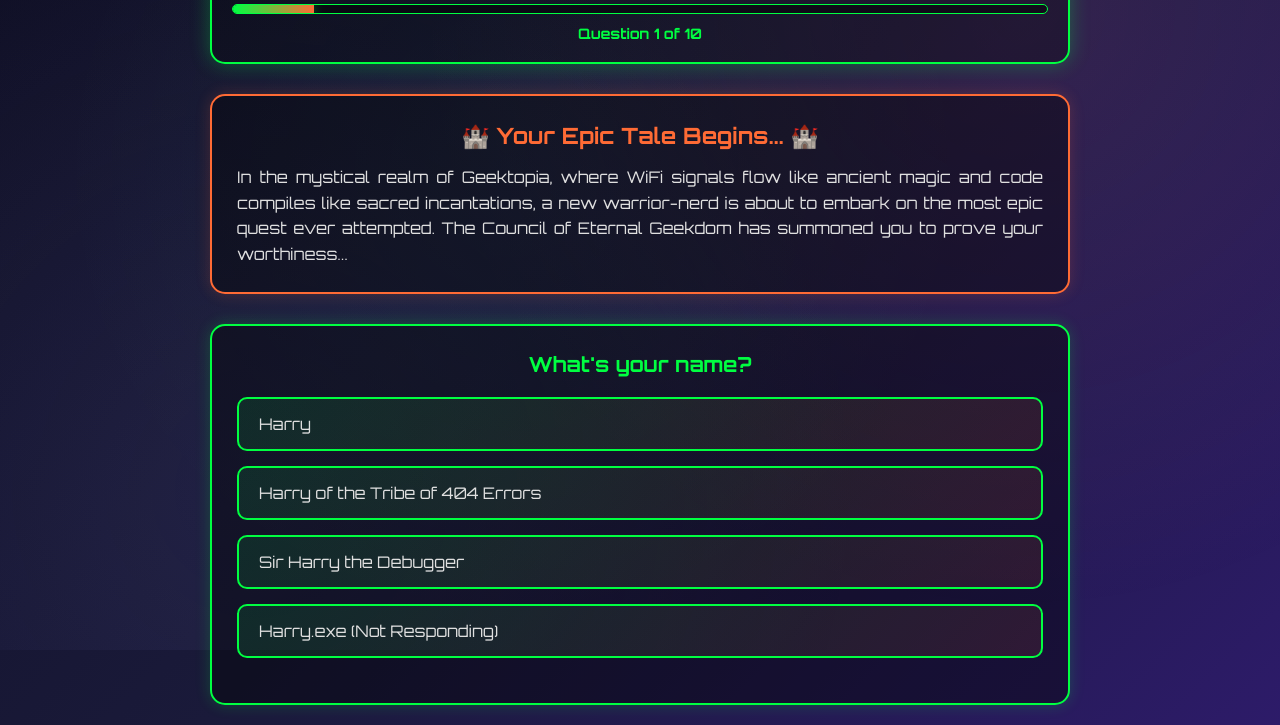
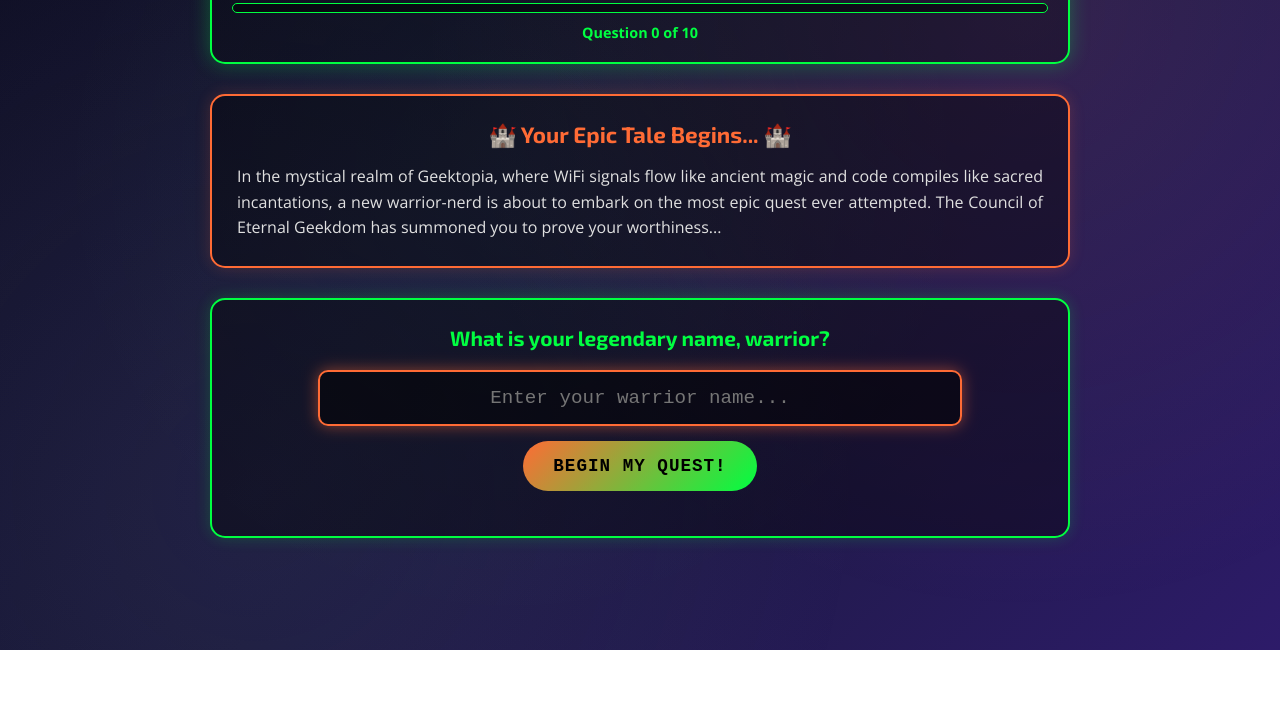
Before and after one commit to icecreambandrich/warriornerd, a website: page public/index.html in a window 1280 px wide. Shown: the part 150-875 px from the top of the page. After the commit the page ends 800 px from the top, so only its background shows below. Drawn offline with nearby package versions, Linux system fonts and the light colour scheme.

Commit message:
Feat: Update to 11 questions with name input and improve font readability

```diff
--- a/public/index.html
+++ b/public/index.html
@@ -21,7 +21,7 @@
 
     <title>Warrior Nerds: The Quest for Eternal Geekdom</title>
     <link rel="stylesheet" href="styles.css">
-    <link href="https://fonts.googleapis.com/css2?family=Orbitron:wght@400;700;900&family=Creepster&display=swap" rel="stylesheet">
+    <link href="https://fonts.googleapis.com/css2?family=Creepster&family=Exo+2:wght@400;700;900&family=Open+Sans:wght@400;700&display=swap" rel="stylesheet">
 </head>
 <body>
     <div class="container">
@@ -42,6 +42,10 @@
 
             <div class="question-section" id="questionSection">
                 <h3 class="question-text" id="questionText">What's your name?</h3>
+                <div class="name-input-container" id="nameInputContainer" style="display: none;">
+                    <input type="text" id="nameInput" placeholder="Enter your warrior name...">
+                    <button id="nameSubmitButton" class="next-button">Begin My Quest!</button>
+                </div>
                 <div class="options-container" id="optionsContainer">
                     <!-- Options will be dynamically generated -->
                 </div>
--- a/public/script.js
+++ b/public/script.js
@@ -7,19 +7,9 @@ class WarriorNerdQuiz {
 
         this.questions = [
             {
-                question: "What's your name?",
-                options: [
-                    "Harry",
-                    "Harry of the Tribe of 404 Errors",
-                    "Sir Harry the Debugger",
-                    "Harry.exe (Not Responding)"
-                ],
-                storyResponses: [
-                    "A simple name for a not-so-simple quest! Harry stepped forward, unaware that destiny was about to ctrl+alt+delete his boring life forever.",
-                    "The ancient scrolls spoke of this warrior! Harry of the Tribe of 404 Errors emerged from the digital shadows, their reputation for finding what others couldn't even search for preceding them like a legendary ping.",
-                    "Behold! Sir Harry the Debugger, knight of the sacred IDE, wielder of the mighty breakpoint, and sworn enemy of infinite loops everywhere! The very mention of their name makes syntax errors tremble.",
-                    "A warrior of mysterious origins! Harry.exe (Not Responding) materialized in a shower of blue screen fragments, their very existence a paradox that somehow still managed to boot up and accept user input."
-                ]
+                question: "What is your legendary name, warrior?",
+                type: 'text',
+                storyResponse: "The chronicles shall forever remember the name {name}! A warrior destined for greatness, or at least, a really high score."
             },
             {
                 question: "Which sacred weapon do you wield in battle?",
@@ -155,6 +145,21 @@ class WarriorNerdQuiz {
                     "In a moment of pure genius, {name} solved the P vs NP problem using nothing but a perfectly crafted meme! The mathematical community was initially skeptical until they realized the meme was actually a valid proof disguised as humor.",
                     "The greatest achievement of all: {name} convinced everyone to actually read the documentation! This legendary feat ended 90% of all support tickets and ushered in a golden age of informed users and fewer 'RTFM' responses."
                 ]
+            },
+            {
+                question: "Your quest is over. What is your final, triumphant action?",
+                options: [
+                    "Deploy to production on a Friday afternoon",
+                    "Announce 'It works on my machine' and ascend to a higher plane",
+                    "Write a 10,000-word blog post about the 'journey'",
+                    "Immediately start a New Game+"
+                ],
+                storyResponses: [
+                    "With nerves of steel, {name} deployed to production on a Friday at 4:59 PM. The servers didn't crash. The internet didn't break. It was a display of power so absolute, it was terrifying.",
+                    "Having solved all of geekdom's problems, {name} simply declared, 'It works on my machine,' and vanished into the cloud, becoming a legend whispered about in pull requests for eternity.",
+                    "The quest was complete, but the content creation had just begun. {name} wrote a 10,000-word, multi-part blog series on Medium about their 'journey,' complete with affiliate links to their favorite mechanical keyboard.",
+                    "The moment the credits rolled, {name} hit the 'New Game+' button. The universe reset, but this time with more challenging bugs and even more ridiculous loot. The quest for eternal geekdom never truly ends."
+                ]
             }
         ];
 
@@ -169,24 +174,38 @@ class WarriorNerdQuiz {
     setupEventListeners() {
         document.getElementById('nextButton').addEventListener('click', () => this.nextQuestion());
         document.getElementById('restartButton').addEventListener('click', () => this.restartQuiz());
+        document.getElementById('nameSubmitButton').addEventListener('click', () => this.submitName());
+        document.getElementById('nameInput').addEventListener('keypress', (e) => {
+            if (e.key === 'Enter') {
+                this.submitName();
+            }
+        });
     }
 
     displayQuestion() {
         const question = this.questions[this.currentQuestion];
         const questionText = document.getElementById('questionText');
         const optionsContainer = document.getElementById('optionsContainer');
+        const nameInputContainer = document.getElementById('nameInputContainer');
         const questionCounter = document.getElementById('questionCounter');
         const progressFill = document.getElementById('progressFill');
 
         // Update progress
-        const progress = ((this.currentQuestion + 1) / this.questions.length) * 100;
-        progressFill.style.width = `${progress}%`;
-        questionCounter.textContent = `Question ${this.currentQuestion + 1} of ${this.questions.length}`;
+        const progress = (this.currentQuestion / (this.questions.length -1)) * 100;
+        progressFill.style.width = `${this.currentQuestion === 0 ? 0 : progress}%`;
+        questionCounter.textContent = `Question ${this.currentQuestion} of ${this.questions.length - 1}`;
 
         // Display question
         questionText.textContent = question.question;
 
-        // Clear and populate options
+        if (question.type === 'text') {
+            nameInputContainer.style.display = 'flex';
+            optionsContainer.style.display = 'none';
+            document.getElementById('nextButton').style.display = 'none';
+            document.getElementById('nameInput').focus();
+        } else {
+            nameInputContainer.style.display = 'none';
+            optionsContainer.style.display = 'grid';
             optionsContainer.innerHTML = '';
             question.options.forEach((option, index) => {
                 const button = document.createElement('button');
@@ -195,9 +214,8 @@ class WarriorNerdQuiz {
                 button.addEventListener('click', () => this.selectOption(index, button));
                 optionsContainer.appendChild(button);
             });
-
-        // Hide next button
             document.getElementById('nextButton').style.display = 'none';
+        }
     }
 
     selectOption(optionIndex, buttonElement) {
@@ -228,12 +246,20 @@ class WarriorNerdQuiz {
         document.getElementById('nextButton').style.display = 'block';
     }
 
-    extractName(nameOption) {
-        // Extract the base name "Harry" from various options
-        if (nameOption.includes('Harry')) {
-            return 'Harry';
+
+    submitName() {
+        const nameInput = document.getElementById('nameInput');
+        const name = nameInput.value.trim();
+        if (name) {
+            this.playerName = name;
+            const storyResponse = this.questions[0].storyResponse.replace(/{name}/g, this.playerName);
+            this.story.push(storyResponse);
+            this.answers[0] = { questionIndex: 0, optionText: name };
+            this.updateStoryDisplay();
+            this.nextQuestion();
+        } else {
+            alert('A warrior must have a name!');
         }
-        return nameOption.split(' ')[0]; // Fallback to first word
     }
 
     updateStory() {
@@ -246,6 +272,10 @@ class WarriorNerdQuiz {
         // Add to story array
         this.story.push(personalizedStory);
 
+        this.updateStoryDisplay();
+    }
+
+    updateStoryDisplay() {
         // Update story display
         const storyText = document.getElementById('storyText');
         const fullStory = this.story.join('\n\n');
@@ -291,6 +321,7 @@ class WarriorNerdQuiz {
         const artifact = this.answers[7]?.optionText || "legendary artifact";
         const combat = this.answers[8]?.optionText || "unique combat style";
         const legacy = this.answers[9]?.optionText || "eternal legacy";
+        const finalAction = this.answers[10]?.optionText || "final, triumphant action";
 
         return `
             <h4>🏰 The Epic Saga of ${this.playerName} 🏰</h4>
@@ -303,6 +334,8 @@ class WarriorNerdQuiz {
             <p>Though they feared ${fear}, our hero pressed on, driven by their quest to find ${artifact}. Their unique approach to combat - ${combat} - revolutionized warfare in the digital age and inspired countless memes.</p>
 
             <p>But perhaps most importantly, ${this.playerName} will forever be remembered as ${legacy}. This achievement transcended the boundaries between the physical and digital worlds, creating a legacy that would inspire warrior-nerds for generations to come.</p>
+
+            <p>In their final, triumphant moment, our hero chose to ${finalAction}. It was a fitting end to a saga so epic, it probably caused a buffer overflow in the scroll of destiny.</p>
 
             <h4>⚡ The Final Chapter ⚡</h4>
             <p>As the sun set over Silicon Valley, ${this.playerName} stood atop the highest server rack, their ${weapon} gleaming in the light of a thousand LED status indicators. They had achieved what many thought impossible - they had become the ultimate Warrior Nerd.</p>
--- a/public/styles.css
+++ b/public/styles.css
@@ -5,7 +5,7 @@
 }
 
 body {
-    font-family: 'Orbitron', monospace;
+    font-family: 'Open Sans', sans-serif;
     background: linear-gradient(135deg, #0f0f23 0%, #1a1a3a 50%, #2d1b69 100%);
     color: #00ff41;
     min-height: 100vh;
@@ -58,6 +58,10 @@ body::before {
 @keyframes glow {
     from { text-shadow: 0 0 10px #ff6b35, 0 0 20px #ff6b35, 0 0 30px #ff6b35; }
     to { text-shadow: 0 0 20px #ff6b35, 0 0 30px #ff6b35, 0 0 40px #ff6b35; }
+}
+
+.subtitle, .question-text, .story-section h3, .final-legacy h2, .legacy-content h4, .option-button, .next-button, .restart-button, #nameInput {
+    font-family: 'Exo 2', sans-serif;
 }
 
 .subtitle {
@@ -134,6 +138,33 @@ body::before {
     margin-bottom: 20px;
     text-align: center;
     font-weight: 700;
+}
+
+.name-input-container {
+    display: flex;
+    flex-direction: column;
+    gap: 15px;
+    align-items: center;
+    margin-bottom: 20px;
+}
+
+#nameInput {
+    background: rgba(0, 0, 0, 0.5);
+    border: 2px solid #00ff41;
+    color: #e0e0e0;
+    padding: 15px 20px;
+    border-radius: 10px;
+    font-family: 'Orbitron', monospace;
+    font-size: 1.2rem;
+    text-align: center;
+    width: 80%;
+    transition: all 0.3s ease;
+}
+
+#nameInput:focus {
+    outline: none;
+    border-color: #ff6b35;
+    box-shadow: 0 0 15px rgba(255, 107, 53, 0.5);
 }
 
 .options-container {
```
Lines whose indentation alone changed are shown as unchanged.
